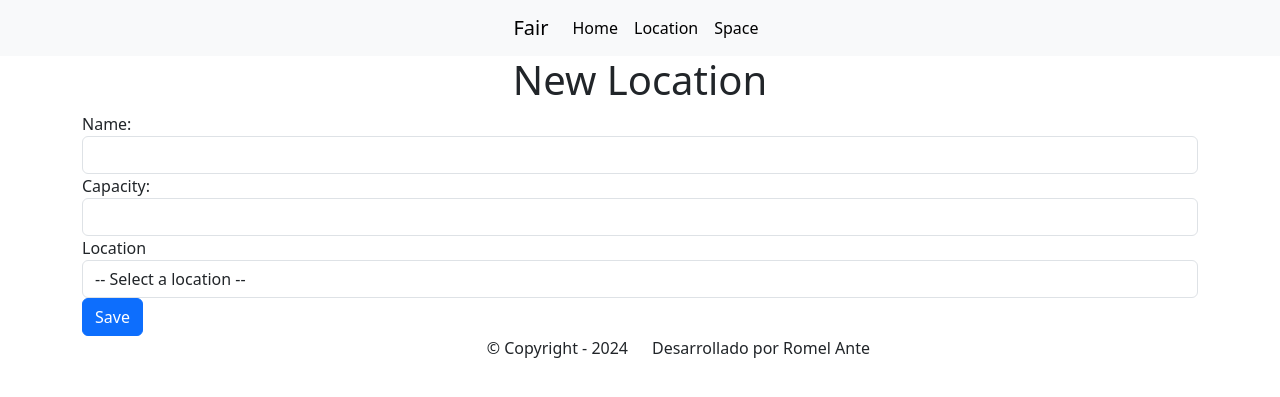
After one commit to RomelAnte/fair, a Django app: page /spaceNew in a window 1280 px wide. The commit adds this page. Shown: the top 397 px of the page. Run offline with Django 4.2, Linux system fonts and the light colour scheme; data that the repository does not hold is empty; some libraries are stand-ins or nearby versions.

Commit message:
Add CRUD functionality for Spaces and update Locations template links

```diff
--- a/Aplicaciones/Expocicion/templates/Locations/index.html
+++ b/Aplicaciones/Expocicion/templates/Locations/index.html
@@ -30,8 +30,8 @@
             <td>{{ location.longitude }}</td>
             <td>{{ location.city }}</td>
             <td>
-                <a href="{% url 'listLocationForId' location.id  %}" class="btn btn-primary">Editar</a>
-                <a href="" class="btn btn-danger">Eliminar</a>
+                <a href="{% url 'listLocationForId' location.id  %}" class="btn btn-primary">Update</a>
+                <a href="{% url 'deleteLocation' location.id %}" class="btn btn-danger" onclick="return confirm('Are you sure you want to delete this record?')">Delete</a>
             </td>
         </tr>
         {% endfor %}
--- a/Aplicaciones/Expocicion/templates/Plantillas.html
+++ b/Aplicaciones/Expocicion/templates/Plantillas.html
@@ -38,7 +38,7 @@
                         <a class="nav-link active" aria-current="page" href="{% url 'location' %}">Location</a>
                     </li>
                     <li>
-                        <a class="nav-link active" aria-current="page" href="">Artista</a>
+                        <a class="nav-link active" aria-current="page" href="{% url 'listSpace' %}">Space</a>
                     </li>
                 </div>
             </div>
--- /dev/null
+++ b/Aplicaciones/Expocicion/templates/Spaces/newSpace.html
@@ -0,0 +1,64 @@
+{% extends "../Plantillas.html" %}
+{% block body %}
+<div class="row">
+    <div class="col-md-12">
+        <h1 class="text-center">New Location</h1>
+    </div>
+</div>
+<form action="{% url 'saveSpace' %}" method="POST" id = 'form_new'>
+    {% csrf_token %}
+    <div class="form-group">
+        <label for="name">Name:</label>
+        <input type="text" name="name" id="name" class="form-control">
+    </div>
+    <div class="form-group">
+        <label for="capacity">Capacity:</label>
+        <input type="number" name="capacity" id="capacity" class="form-control">
+    </div>
+    <div class="form-group">
+        <label for="location">Location</label>
+        <select name="location" id="location" class="form-control">
+            <option value="">-- Select a  location --</option>
+            {% for loc in locations %}
+            <option value="{{ loc.id }}">{{ loc.name }}</option>
+            {% endfor %}
+        </select>
+    </div>
+    <button type="submit" class="btn btn-primary">Save</button>
+</form>
+<script>
+    $(document).ready(function () {
+        $('#form_new').validate({
+            rules: {
+                name: {
+                    required: true,
+                    minlength: 3
+                },
+                capacity: {
+                    required: true,
+                    number: true,
+                    min: 0
+                },
+                location: {
+                    required: true,
+                }
+            },
+            messages: {
+                name: {
+                    required: 'Enter name',
+                    minlength: 'Name must be at least 3 characters long'
+                },
+                capacity: {
+                    required: 'Enter capacity',
+                    number: 'Capacity must be a number',
+                    min: 'Minimum capacity is 0'
+                },
+                location: {
+                    required: 'Select a location',
+                }
+            }
+
+        });
+    });
+</script>
+{% endblock %}
--- a/Aplicaciones/Expocicion/urls.py
+++ b/Aplicaciones/Expocicion/urls.py
@@ -3,9 +3,21 @@ from . import views
 
 urlpatterns = [
     path('', views.home, name='home'),
-    path('location', views.listLocation, name='location'),
-    path('locationNew', views.locationNew, name='locationNew'),
-    path('newLocation', views.newLocation, name='newLocation'),
-    path('listLocationForId/<id>', views.listLocationForId, name='listLocationForId'),
-    path('update_location', views.update_location, name='update_location'),
+    path('location/', views.listLocation, name='location'),
+    path('locationNew/', views.locationNew, name='locationNew'),
+    path('newLocation/', views.newLocation, name='newLocation'),
+    path('listLocationForId/<id>/', views.listLocationForId, name='listLocationForId'),
+    path('update_location/', views.update_location, name='update_location'),
+    path('deleteLocation/<id>', views.deleteLocation , name='deleteLocation'),
+
+    path('listSpace/', views.listSpace, name='listSpace'),
+    path('spaceNew', views.spaceNew, name='spaceNew'),
+    path('saveSpace/', views.saveSpace, name='saveSpace'),
+    path('listSpaceForId/<id>/', views.listSpaceForId, name='listSpaceForId'),
+    path('updateSpace/', views.updateSpace, name='updateSpace'),
+    path('deleteSpace/<id>', views.deleteSpace , name='deleteSpace'),
+
+
+
+
 ]
--- a/Aplicaciones/Expocicion/views.py
+++ b/Aplicaciones/Expocicion/views.py
@@ -19,7 +19,6 @@ def newLocation(request):
     city = request.POST.get('city')
 
     location = Location.objects.create(name=name, latitude=latitude, longitude=longitude, city=city)
-    location.save()
     return redirect('location')
 
 def listLocationForId(request, id):
@@ -38,3 +37,48 @@ def update_location(request):
 
     location.save()
     return redirect('location')
+
+def deleteLocation(request, id):
+    location = Location.objects.get(id=id)
+    location.delete()
+
+    return redirect('location')
+
+def listSpace(request):
+    spaces = Space.objects.all()
+    return render(request, 'Spaces/index.html', {'spaces': spaces})
+
+def spaceNew(request):
+    locations = Location.objects.all()
+    return render(request, 'Spaces/newSpace.html', {'locations': locations})
+
+def saveSpace(request):
+    name = request.POST.get('name')
+    capacity = request.POST.get('capacity')
+    loc = request.POST.get('location')
+    location = Location.objects.get(id=loc)
+
+    space = Space.objects.create(name=name, capacity=capacity, location=location)
+
+    return redirect('listSpace')
+
+def listSpaceForId(request, id):
+    space = Space.objects.get(id=id)
+    locations = Location.objects.all()
+    return render(request, 'Spaces/updateSpace.html', {'space': space, 'locations': locations})
+
+def updateSpace(request):
+    id = request.POST.get('id')
+    space = Space.objects.get(id=id)
+    space.name = request.POST.get('name')
+    space.capacity = request.POST.get('capacity')
+    space.location = Location.objects.get(id=request.POST.get('location'))
+
+    space.save()
+    return redirect('listSpace')
+
+def deleteSpace(request, id):
+    space = Space.objects.get(id=id)
+    space.delete()
+
+    return redirect('listSpace')
```
Also changed, not shown: Aplicaciones/Expocicion/templates/Spaces/index.html (+10 -12 lines), Aplicaciones/Expocicion/templates/Spaces/updateSpace.html (added, +64 -0 lines).
